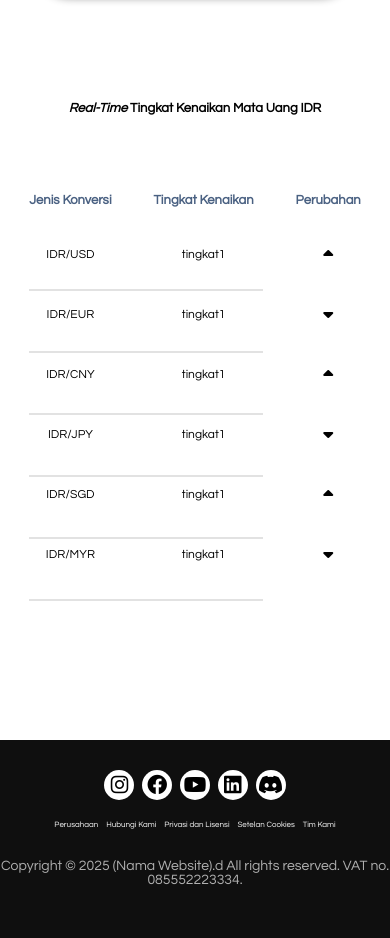
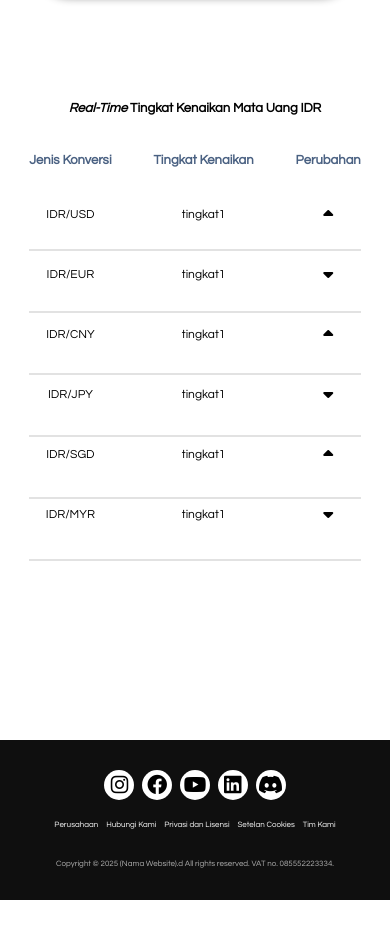
Before and after one commit to LutherCeltors/Tubes-ARC, a plain HTML site: page ARCx/IDR di Dunia/index.html in a window 390 px wide. Shown: the part 660-1598 px from the top of the page. After the commit the page ends 1560 px from the top, so only its background shows below. Drawn offline with Linux system fonts and the light colour scheme; files whose address does not match are found by name.

Commit message:
Update style.css (fixing mobile compatibility)

```diff
--- a/ARCx/IDR di Dunia/style.css
+++ b/ARCx/IDR di Dunia/style.css
@@ -343,8 +343,25 @@ body {
   height: 200px;
   color: rgb(255, 255, 255);
   text-align: center;
-  font-size: 15px;
   font-family: "Century Gothic";
+}
+
+@media (max-width: 800px) {
+  .footer {
+    height: 190px;
+  }
+}
+
+@media (max-width: 600px) {
+  .footer {
+    height: 175px;
+  }
+}
+
+@media (max-width: 400px) {
+  .footer {
+    height: 160px;
+  }
 }
 
 .footer-sosmed {
@@ -355,24 +372,6 @@ body {
   display: flex;
   justify-content: center;
   align-items: center;
-}
-
-@media (max-width: 800px) {
-  .footer {
-    font-size: 13px;
-  }
-}
-
-@media (max-width: 600px) {
-  .footer {
-    font-size: 10px;
-  }
-}
-
-@media (max-width: 400px) {
-  .footer {
-    font-size: 8px;
-  }
 }
 
 .footer-sosmed a {
@@ -424,6 +423,24 @@ body {
   margin-bottom: 20px;
 }
 
+@media (max-width: 800px) {
+  .footer-links {
+    font-size: 13px;
+  }
+}
+
+@media (max-width: 600px) {
+  .footer-links {
+    font-size: 10px;
+  }
+}
+
+@media (max-width: 400px) {
+  .footer-links {
+    font-size: 8px;
+  }
+}
+
 .footer-links a {
   color: rgb(255, 255, 255);
   text-decoration: none;
@@ -435,26 +452,26 @@ body {
   color: rgb(0, 187, 255);
 }
 
-.footer-copyright {
+p.footer-copyright {
   font-size: 14px;
   margin-top: 30px;
   color: #b0b0b0;
 }
 
 @media (max-width: 800px) {
-  .footer-copyright {
+  p.footer-copyright {
     font-size: 13px;
   }
 }
 
 @media (max-width: 600px) {
-  .footer-copyright {
+  p.footer-copyright {
     font-size: 10px;
   }
 }
 
 @media (max-width: 400px) {
-  .footer-copyright {
+  p.footer-copyright {
     font-size: 8px;
   }
 }
@@ -474,6 +491,7 @@ body {
 }
 
 .contents {
+  position: relative;
   margin-top: 50px;
   display: flex;
   justify-content: space-between;
@@ -499,9 +517,10 @@ body {
   align-items: center;
 }
 
-@media (max-width: 800px) {
+@media (max-width: 900px) {
   .contents {
     width: 70vw;
+    margin-top: 20px;
   }
   .contents div h4 {
     font-size: 15px;
@@ -514,6 +533,7 @@ body {
 @media (max-width: 600px) {
   .contents {
     width: 80vw;
+    margin-top: 15px;
   }
   .footer-copyright {
     font-size: 14px;
@@ -526,6 +546,7 @@ body {
 @media (max-width: 400px) {
   .contents {
     width: 85vw;
+    margin-top: 10px;
   }
   .contents div h4 {
     font-size: 13px;
@@ -607,7 +628,7 @@ body {
   flex-direction: column;
   justify-self: center;
   justify-content: space-evenly;
-  width: 60vw;
+  width: 100%;
 }
 
 .rows div {
```
